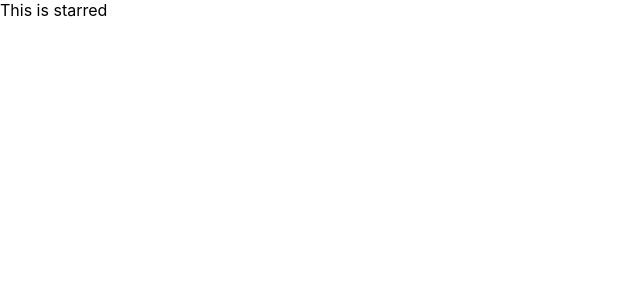
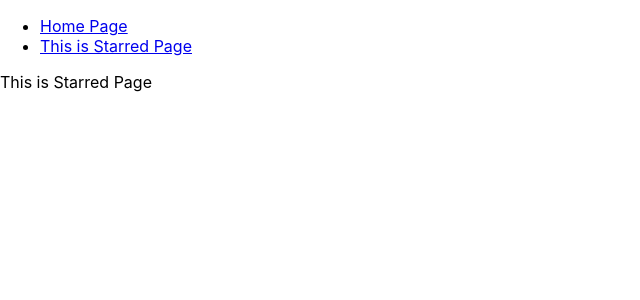
Before and after one commit to AshRaj07/box-office, a React (Create React App) app: page /starred in a window 1280 px wide. Shown: the top 300 px of the page, without its empty margins (0-640 px from the left). Built offline with nearby package versions, Linux system fonts and the light colour scheme.

Commit message:
Added Pages and Nav

```diff
--- a/src/App.js
+++ b/src/App.js
@@ -1,19 +1,23 @@
 import React from "react";
-import {Route,Switch} from "react-router-dom"
+import { Route, Switch } from "react-router-dom";
+import Navs from "./components/Navs";
+import Home from "./pages/Home";
+import Starred from "./pages/Starred";
 
 function App() {
   return (
+    <div>
+      <Navs />
       <Switch>
         <Route exact={true} path={"/"}>
-        This is home page
+          <Home />
         </Route>
         <Route exact={true} path={"/starred"}>
-        This is starred
+          <Starred />
         </Route>
-      <Route>
-        This is 404 page !
-      </Route>
+        <Route>This is 404 page !</Route>
       </Switch>
+    </div>
   );
 }
 
--- /dev/null
+++ b/src/components/Navs.js
@@ -0,0 +1,19 @@
+import React from 'react'
+import {Link} from "react-router-dom"
+const Navs = () => {
+    const LINKS = [
+                  {to:"/",text:"Home Page"},
+                  {to:"/starred",text:"This is Starred Page"}
+                ];
+  return (
+    <div>
+        <ul>
+            {LINKS.map(item=>{
+                return <li key={item.to}><Link to={item.to}>{item.text}</Link></li>
+            })}
+        </ul>
+    </div>
+  )
+}
+
+export default Navs
--- /dev/null
+++ b/src/pages/Home.js
@@ -0,0 +1,9 @@
+import React from 'react'
+
+const Home = () => {
+  return (
+    <div>This is home page</div>
+  )
+}
+
+export default Home
--- /dev/null
+++ b/src/pages/Starred.js
@@ -0,0 +1,9 @@
+import React from 'react'
+
+const Starred = () => {
+  return (
+    <div>This is Starred Page</div>
+  )
+}
+
+export default Starred
```
Lines whose indentation alone changed are shown as unchanged.
